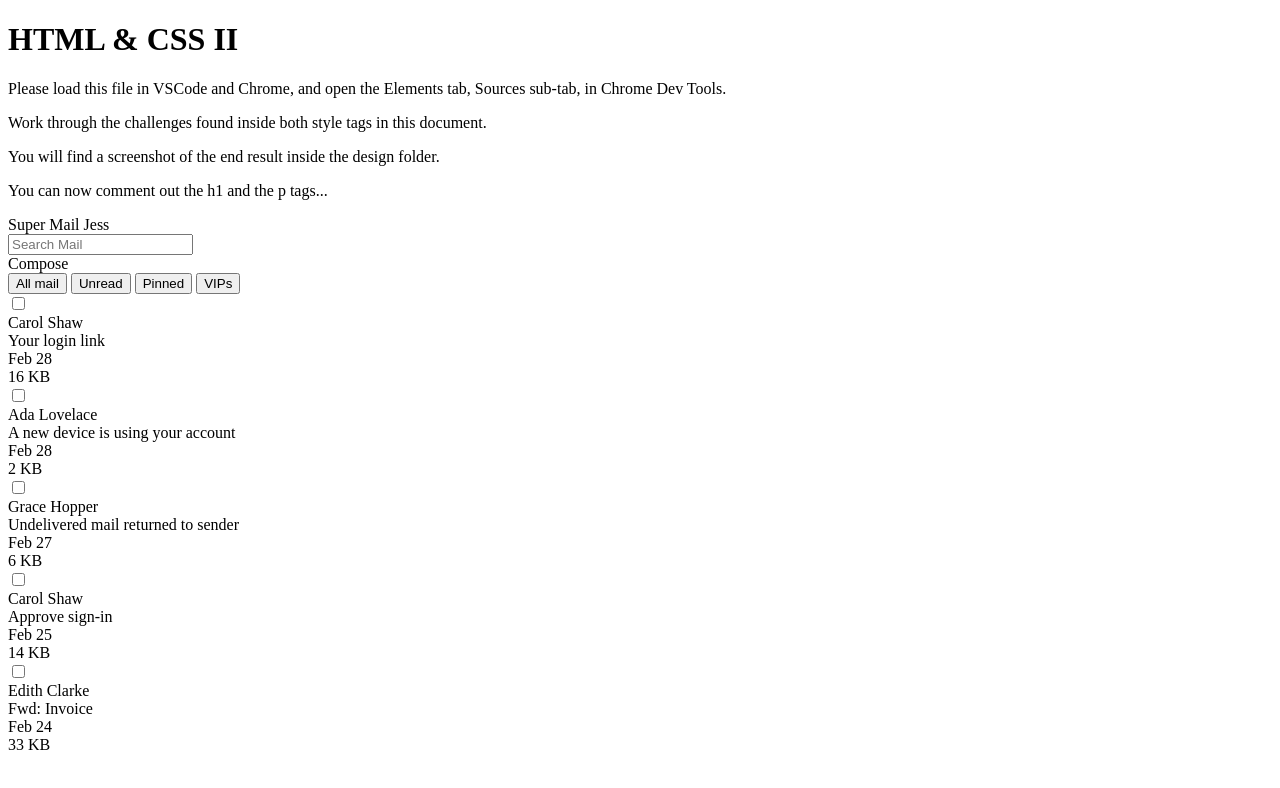
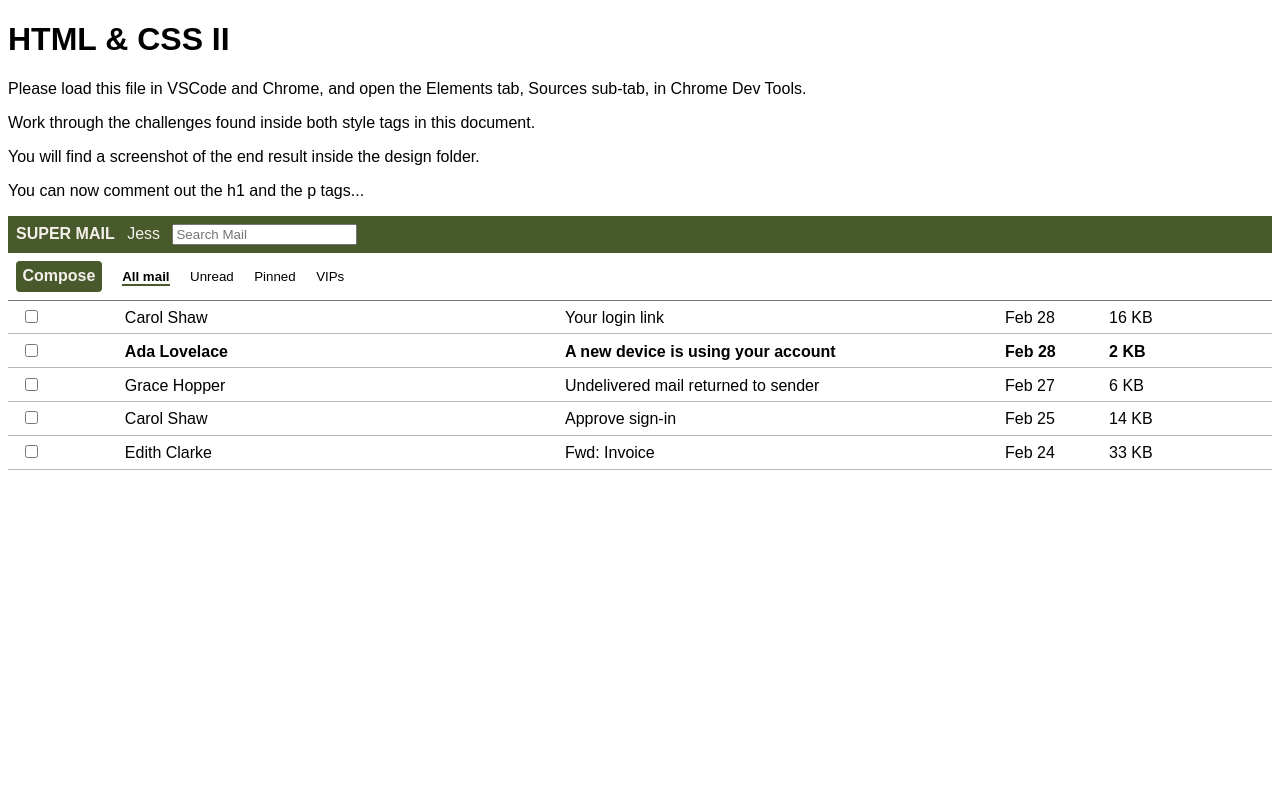
Before and after one commit to jsrbriggs/module-project-html-and-css-ii-jsrbriggs, a plain HTML site: page index.html in a window 1280 px wide. Drawn offline with Linux system fonts and the light colour scheme.

Commit message:
Finished Module Project

```diff
--- a/index.html
+++ b/index.html
@@ -8,58 +8,108 @@
 
   </style>
   <style>
-    /* 👉 Task 2- Target the body element.
+   /* 👉 Task 2- Target the body element.
     Apply a font family of Arial to the body element.
     The font property is inherited by descendant (nested) elements. */
-
+    body {
+      font-family: Arial, Helvetica, sans-serif;
+    }
     /* 👉 Task 3- Target the element with id headerTop.
     Apply white color to the text, some padding using px or rem units, and a dark background color. */
-
+    #headerTop {
+      background-color: rgb(72, 89, 43);
+      color: rgb(246, 240, 236);
+      padding: 0.5rem;
+    }
     /* 👉 Task 4- Target the divs that are directly nested underneath the id headerTop.
     Make them display as inline block, instead of block.
     This will make them render on the same line. */
-
+    /*.inline-container {} */
+    #headerTop > div {
+      display: inline-block;
+    }
     /* 👉 Task 5- Target the spans that are nested inside the id headerTop.
     Make them have some margin on the right.
     This will prevent the spans from crashing against one another. */
-
+    #headerTop span {
+      margin-right: 0.5rem;
+    }
     /* 👉 Task 6- Target the first span nested inside the element with id headerTop.
     Make it have a font weight of bold, and transform the text to uppercase. */
-
+    .logo {
+      text-transform: uppercase;
+      font-weight: bold;
+    }
     /* 👉 Task 7- Target the id headerBottom.
     Give it a bottom border of 1 pixel, solid gray, and a little bit of padding using px or rem units. */
-
+    #headerBottom {
+      border-bottom: 1px solid rgb(118, 116, 113);
+      padding: 0.5rem;
+    }
     /* 👉 Task 8- Target the divs that are nested directly inside the element with id headerBottom.
     Make them display as inline block, instead of block.
     This will cause them to render on the same line.
     You can consolidate this rule with the one on step. 4 */
-
+    #headerBottom > div {
+      display: inline-block;
+    }
     /* 👉 Task 9- Target the "Compose" button, although note it's a div instead an actual button.
     Give it color, bold text, background, padding, border radius, margin right, and a cursor of pointer. */
-
+    .blue-btn  {
+      color: rgb(246, 240, 236);
+      background-color: rgb(72, 89, 43);
+      padding: 0.4rem;
+      border-radius: 4px;
+      margin-right: 1rem;
+      cursor: pointer;
+      font-weight: bold;
+    }
     /* 👉 Task 10- Research how to remove all the default styling of button elements.
     Target the button elements inside the element with id headerBottom.
     Remove all their styling, give them a bit of margin to the right, and a cursor of pointer. */
-
+    #headerBottom button {
+      padding: 0;
+      border: none;
+      background: none;
+      margin-right: 1rem;
+      cursor: pointer;
+    }
     /* 👉 Task 11- Target the button element inside the id headerBottom that has a class of active
     Make the font weight be bolder, and add a bottom border of 2 pixels solid color (you choose the color).
     Add the class name to the "All mail" button. */
+    #headerBottom button.active {
+      border-bottom: 2px solid rgb(72, 89, 43);
+      font-weight: bold;
 
+    }
     /* 👉 Task 12- Target all divs directly nested inside elements with a class of email,
     and make them display as inline-block elements.
     This will make each email render all its details in the same line*/
-
+    .email > div {
+      display: inline-block;
+    }
     /* 👉 Task 13- Target the elements with a class of email.
     Give them some padding, bigger padding to the left, and a bottom border of very light grey. */
-
+    .email {
+      padding: 0.4rem;
+      padding-left: 0.8rem;
+      border-bottom: 1px solid rgb(185, 184, 181);
+    }
     /* 👉 Task 14- Target each div inside the element with a class of email.
     Make the email author and the email subject take 35% of the width of the parent element.
     Make the check, the date and the size take up 8% of the width of the parent element.
     This will arrange the details in visible columns. */
-
+    .email-name, .email-subject {
+      width: 35%;
+    }
+    .email-check, .email-date, .email-size {
+      width: 8%;
+    }
     /* 👉 Task 15- Target the second email and have its font weight be bold.
     This will make it look "unread". */
-
+    .email:nth-child(2) {
+      font-weight: bold;
+    }
     /* Well done! Check the design file to make sure you are close enough. */
 
   </style>
@@ -77,18 +127,18 @@
   <div>
     <header>
       <div id="headerTop">
-        <div>
-          <span>Super Mail</span>
+        <div class="inline-container">
+          <span class="logo">Super Mail</span>
           <span>Jess</span>
         </div>
-        <div>
+        <div class="inline-container">
           <input type="text" placeholder="Search Mail" />
         </div>
       </div>
       <div id="headerBottom">
-        <div>Compose</div>
+        <div class="blue-btn">Compose</div>
         <div>
-          <button>All mail</button>
+          <button class="active">All mail</button>
           <button>Unread</button>
           <button>Pinned</button>
           <button>VIPs</button>
```
